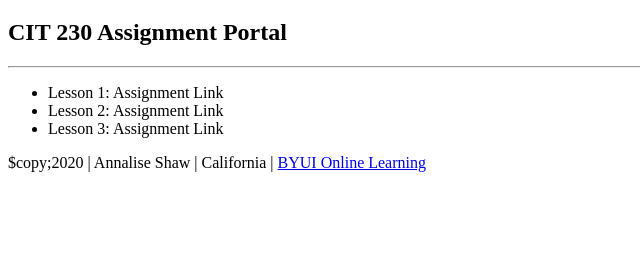
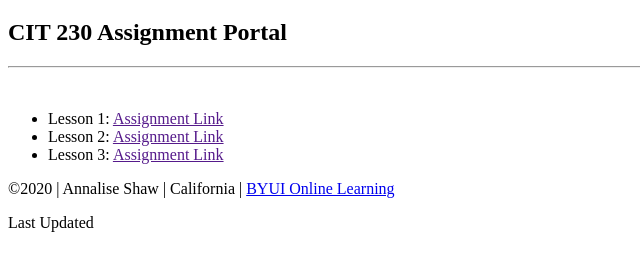
Before and after one commit to annalisemshaw/annaliseshaw, a plain HTML site: page index.html in a window 1280 px wide. Shown: the part 61-332 px from the top of the page, without its empty margins (0-640 px from the left). Drawn offline with Linux system fonts and the light colour scheme.

Commit message:
Fourth Commit

```diff
--- a/index.html
+++ b/index.html
@@ -9,13 +9,15 @@
 </header>
 <h2>CIT 230 Assignment Portal</h2>
 <hr>
+<img>
 <ul>
-  <li>Lesson 1: Assignment Link</li>
-  <li>Lesson 2: Assignment Link</li>
-  <li>Lesson 3: Assignment Link</li>
+  <li>Lesson 1: <a href="">Assignment Link</a></li>
+  <li>Lesson 2: <a href="">Assignment Link</a></li>
+  <li>Lesson 3: <a href="">Assignment Link</a></li>
 </ul>
 <footer>
-  <p>$copy;2020 | Annalise Shaw | California | <a href="https://www.byui.edu/online">BYUI Online Learning</a></p>
+  <p>&copy;2020 | Annalise Shaw | California | <a href="https://www.byui.edu/online">BYUI Online Learning</a></p>
+  <p>Last Updated</p>
 </footer>
 </body>
 </html>
```
